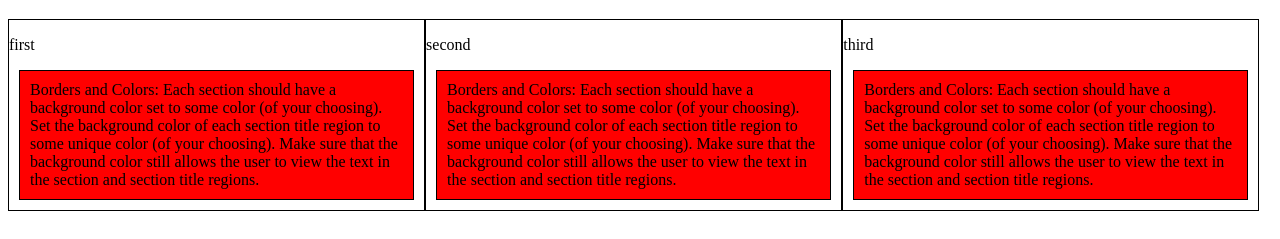
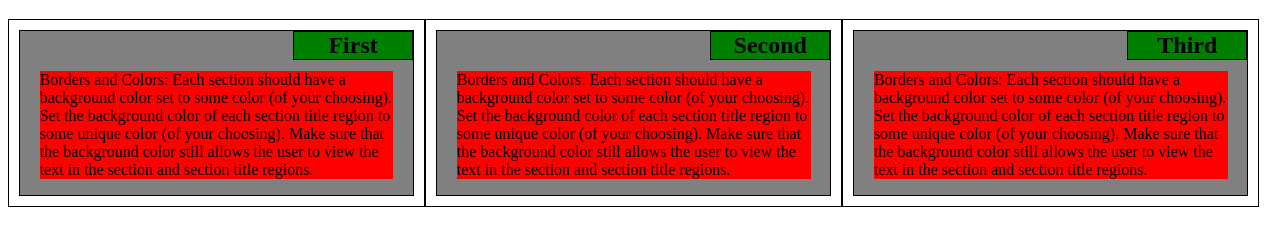
Before and after one commit to Priyanshisingh28/coursera-assignment, a plain HTML site: page mod2_assignment/coursera-1st-assign-mod2.html in a window 1280 px wide. Shown: the part 61-300 px from the top of the page. Drawn offline with Linux system fonts and the light colour scheme.

Commit message:
small addition

```diff
--- a/mod2_assignment/coursera-1st-assign-mod2.html
+++ b/mod2_assignment/coursera-1st-assign-mod2.html
@@ -7,12 +7,7 @@
 	<link rel="stylesheet" href="my.css">
  </head>
 <style >
-	#row{
-		position: relative;
-	}
-	/*#box{
-		background-color: red;
-	}*/
+
 
 /*for laptop*/
  @media (min-width: 992px){
@@ -169,15 +164,27 @@
 
 	<h1>Hello there</h1>
 	<div class="row">
-		<div class="col-lg-4 col-tb-6" ><p>first</p> <p  id="box">Borders and Colors: Each section should have a background color set to some color (of your choosing). Set the background color of each section title region to some unique color (of your choosing). Make sure that the background color still allows the user to view the text in the section and section title regions.
 
-</p></div>
-		<div class="col-lg-4 col-tb-6" ><p>second</p><p  id="box">Borders and Colors: Each section should have a background color set to some color (of your choosing). Set the background color of each section title region to some unique color (of your choosing). Make sure that the background color still allows the user to view the text in the section and section title regions.
+		<div class="col-lg-4 col-tb-6" >
+			<div class="section">
+				<h2 class="name">First</h2>
+				<p  id="box">Borders and Colors: Each section should have a background color set to some color (of your choosing). Set the background color of each section title region to some unique color (of your choosing). Make sure that the background color still allows the user to view the text in the section and section title regions.</p>
+			</div>
+		</div>
+		<div class="col-lg-4 col-tb-6" >
+			<div class="section">
+				<h2 class="name">Second</h2>
+				<p  id="box">Borders and Colors: Each section should have a background color set to some color (of your choosing). Set the background color of each section title region to some unique color (of your choosing). Make sure that the background color still allows the user to view the text in the section and section title regions. </p>
+			</div>
+	    </div>
+		<div class="col-lg-4 col-tb-12" >
+			<div class="section">
+				<h2 class="name">Third</h2>
+				<p  id="box">Borders and Colors: Each section should have a background color set to some color (of your choosing). Set the background color of each section title region to some unique color (of your choosing). Make sure that the background color still allows the user to view the text in the section and section title regions.</p>
+			</div>
+		</div>
+	</div>
 
-</p></div>
-		<div class="col-lg-4 col-tb-12" ><p>third</p><p  id="box">Borders and Colors: Each section should have a background color set to some color (of your choosing). Set the background color of each section title region to some unique color (of your choosing). Make sure that the background color still allows the user to view the text in the section and section title regions.
-
-	</div>
 
 </body>
 </html>
--- a/mod2_assignment/my.css
+++ b/mod2_assignment/my.css
@@ -5,15 +5,37 @@ h1 {
 	text-align: center;
 
 }
+h2{
+	border: 1px solid black;
+	width: 120px;
+	margin: 0px;
+	text-align: center;
+	position: absolute;
+	top: 0px;
+	right: 0px;
+}
+
 #box{
 	background-color: red;
-	border: 1px solid black;
-	margin:10px;
-	margin-right: 10px;
-	margin-right: 10px;
-	padding: 10px
+
+	margin-top: 40px;
+	margin-right: auto;
+	margin-left: auto;
+	width: 90%;
+	height: 20%;
+
 
 	}
+
+.section{
+	background-color: grey;
+  border: 1px solid black;
+  margin: 10px;
+  position: relative;
+}
+.name{
+	background-color: green;
+}
 /*
 	position: absolute;
 	top: 0;
```
